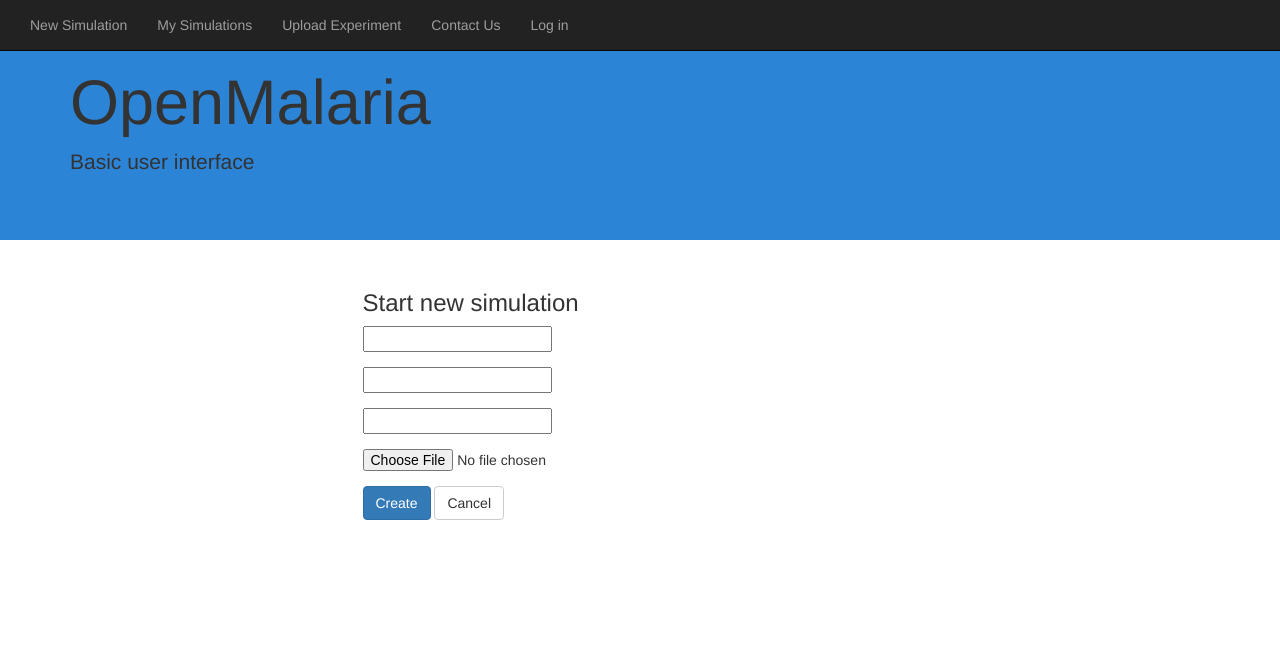
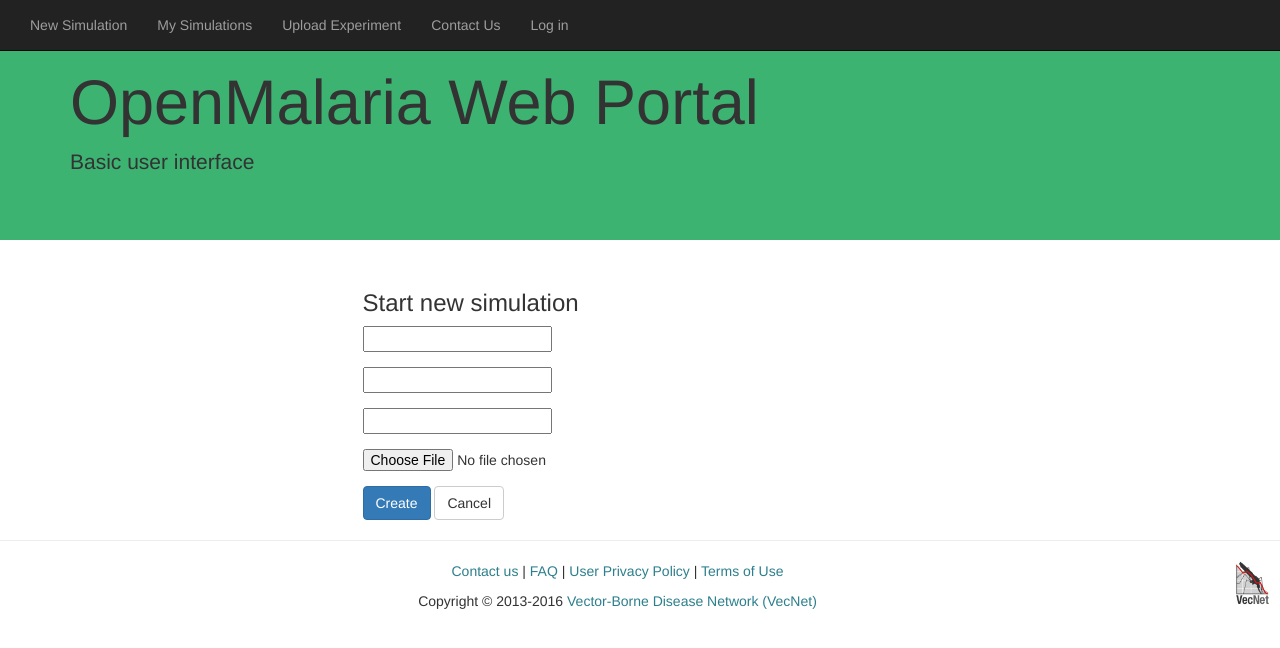
Before and after one commit to vecnet/om, a Django app: template website/apps/ts_om/templates/ts_om/start.html in a window 1280 px wide. Shown: the top 648 px of the page. Run offline with Django 3.2, Linux system fonts and the light colour scheme; the template is opened without the code that fills it, so the values that code supplies are empty, except form fields; tables that the repository leaves empty hold one stand-in row (values such as "Sample post"); form fields are guessed from the names that the template uses; some libraries are stand-ins or nearby versions.

Commit message:
Added footer and changed banner color

```diff
--- a/website/apps/ts_om/static/ts_om/css/ts2.css
+++ b/website/apps/ts_om/static/ts_om/css/ts2.css
@@ -11,7 +11,8 @@
 
 /* Set up main header "jumbotron" band across the top */
 .jumbotron {
-    background: #2c84d7; /* Solid color */
+    background: mediumseagreen; /* Solid color */
+    /*background: #2c84d7; /!* Solid color *!/*/
     /*background: -moz-linear-gradient(top, #012f4c 0%, #47876d 100%); *//* FF3.6+ */
     /*background: -webkit-gradient(linear, left top, left bottom, color-stop(0%,#012f4c), color-stop(100%,#47876d)); *//* Chrome,Safari4+ */
     /*background: -webkit-linear-gradient(top, #012f4c 0%,#47876d 100%); *//* Chrome10+,Safari5.1+ */
--- a/website/apps/ts_om/templates/ts_om/base.html
+++ b/website/apps/ts_om/templates/ts_om/base.html
@@ -13,7 +13,7 @@
 {% endblock %}
 
 {% block jumbotron_content %}
-    <h1>OpenMalaria</h1>
+    <h1>OpenMalaria Web Portal</h1>
     <p class="lead">Basic user interface</p>
 {% endblock %}
 
--- a/website/templates/base.html
+++ b/website/templates/base.html
@@ -60,6 +60,14 @@
     {% block main_content %}
     {% endblock %}
 
+    <footer class="footer">
+        <hr>
+        <img style="margin: 0 10px 0 0; float: right;" src="{{ STATIC_URL }}img/vecnet-logo.jpg" alt="VecNet Logo" width="35" />
+        <p class="text-center"> <a href="https://www.vecnet.org/index.php/contact-us/">Contact us</a> | <a href="https://www.vecnet.org/index.php/about-vecnet/faq">FAQ</a> | <a href="https://www.vecnet.org/index.php/user-privacy-policy">User Privacy Policy</a> | <a href="https://www.vecnet.org/index.php/terms-of-use">Terms of Use</a></p>
+        <p class="fine-print text-center"> Copyright &copy; 2013-2016 <a href="https://www.vecnet.org/">Vector-Borne Disease Network (VecNet)</a></p>
+    </footer>
+
+
     <script src="{{ STATIC_URL }}js/jquery-2.1.4.min.js"></script>
     <script src="{{ STATIC_URL }}js/jquery-migrate-1.2.1.min.js"></script>
     <script src="{{ STATIC_URL }}bootstrap-3.3.5/js/bootstrap.min.js"></script>
```
